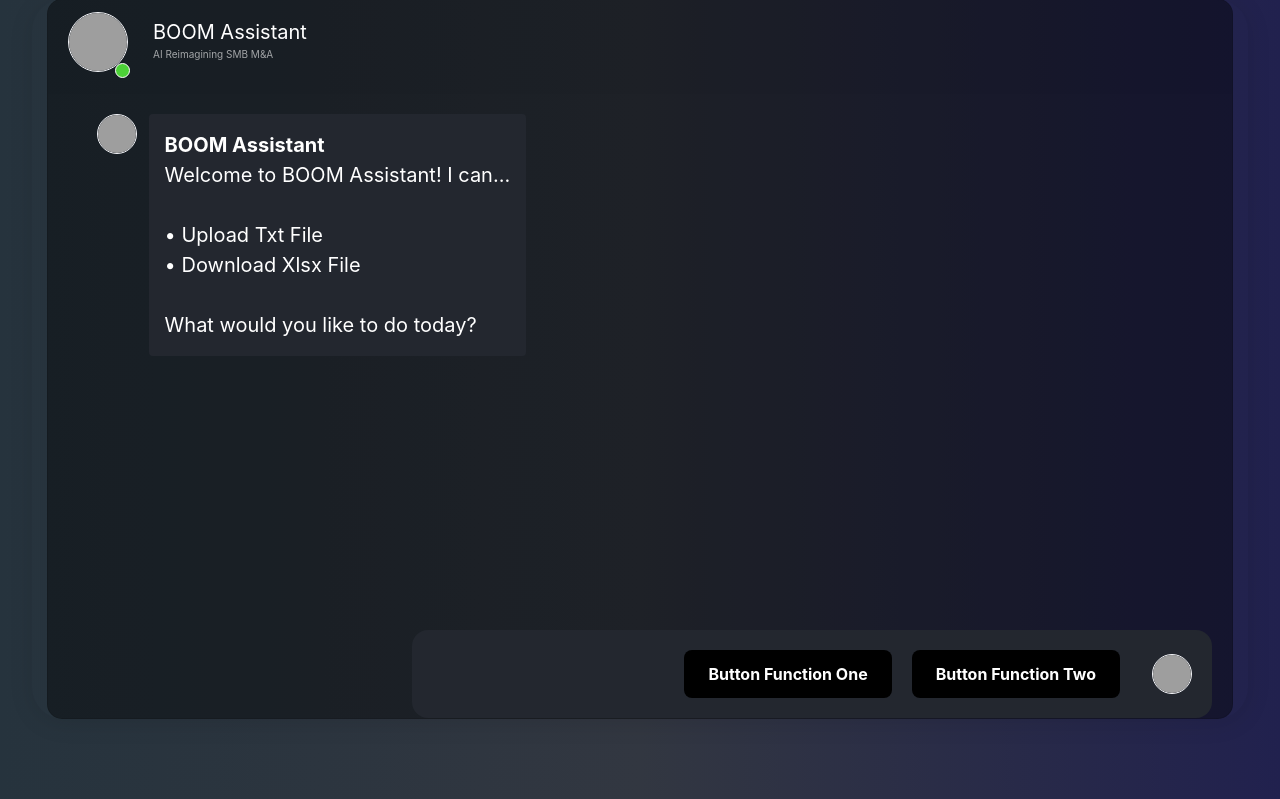
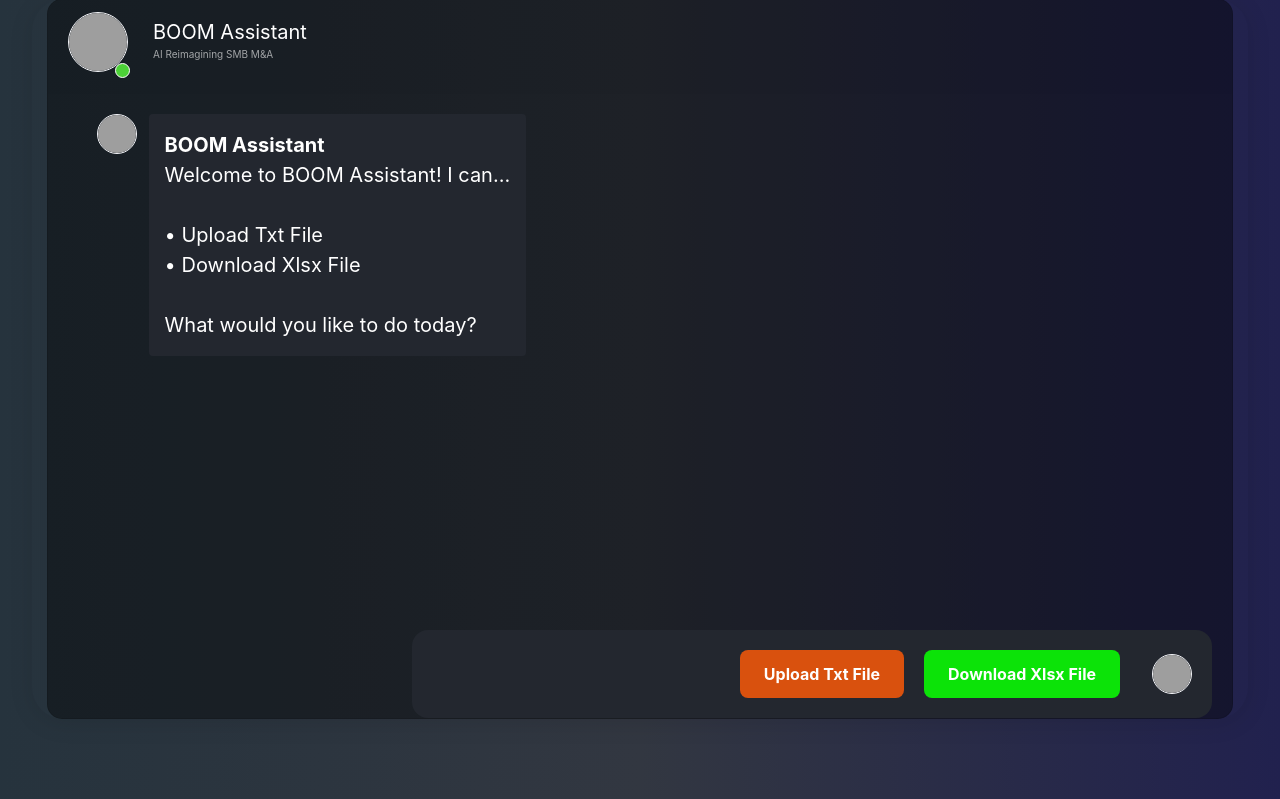
Before and after one commit to sfroning88/Boom-0018, a Flask app: page / in a window 1280 px wide. Shown: the part 17-816 px from the top of the page. Run offline with Flask 3, Linux system fonts and the light colour scheme; parts of the project's set-up code (start-up, migrations or seed data) failed here and were passed over; some libraries are stand-ins or nearby versions; grey boxes are pictures that could not be loaded.

Commit message:
Update chat.html
Handle simple file upload

```diff
--- a/templates/chat.html
+++ b/templates/chat.html
@@ -71,8 +71,8 @@
                   </div>
                   <div id="action-buttons" style="width: 100%; max-width: 800px; display: flex; flex-direction: column; gap: 0.5em; background: #23272f; border-radius: 16px; padding: 1em; justify-content: flex-end; margin-left: auto;">
                     <div style="display: flex; gap: 1em; justify-content: flex-end; align-items: center;">
-                      <button id="BUTTON_FUNCTION_ONE" class="btn btn-primary" style="margin: 0; background: #000000; border: none; padding: 12px 24px; border-radius: 8px; color: white; font-weight: bold;">Button Function One</button>
-                      <button id="BUTTON_FUNCTION_TWO" class="btn btn-primary" style="margin: 0; background: #000000; border: none; padding: 12px 24px; border-radius: 8px; color: white; font-weight: bold;">Button Function Two</button>
+                      <button id="UPLOAD_TXT_FILE" class="btn btn-primary" style="margin: 0; background: #d9510e; border: none; padding: 12px 24px; border-radius: 8px; color: white; font-weight: bold;">Upload Txt File</button>
+                      <button id="DOWNLOAD_XLSX_FILE" class="btn btn-primary" style="margin: 0; background: #0ce308; border: none; padding: 12px 24px; border-radius: 8px; color: white; font-weight: bold;">Download Xlsx File</button>
                       <div class="img_cont_msg" style="margin-left: 12px;">
                         <img src="https://i.ibb.co/d5b84Xw/Untitled-design.png" class="rounded-circle user_img_msg" style="width: 40px; height: 40px; object-fit: cover;">
                       </div>
@@ -98,16 +98,150 @@
       $(document).ready(function () {
         // Scroll to bottom on page load
         scrollToBottom();
-        $('#BUTTON_FUNCTION_ONE').on('click', function() {
+        $('#UPLOAD_TXT_FILE').off('click').on('click', function() {
           chatCounter++;
           var currentChatId = 'call-status-' + chatCounter;
 
           // Show user message bubble
           $('#chat-messages').append(
             '<div class="d-flex mb-3 justify-content-end">' +
-              '<div class="p-3 rounded" style="background: #000000; color: #fff; border-radius: 16px 16px 4px 16px; max-width: 80%;">' +
+              '<div class="p-3 rounded" style="background: #d9510e; color: #fff; border-radius: 16px 16px 4px 16px; max-width: 80%;">' +
                 '<span style="font-weight: bold;">You</span><br>' +
-                'Button Function One' +
+                'Upload Txt File' +
+              '</div>' +
+              '<div class="img_cont_msg" style="margin-left: 12px;">' +
+                '<img src="https://i.ibb.co/d5b84Xw/Untitled-design.png" class="rounded-circle user_img_msg" style="width: 40px; height: 40px; object-fit: cover;">' +
+              '</div>' +
+            '</div>'
+          );
+
+          // Show bot response asking for file upload
+          var botBubble = $('<div class="d-flex mb-3">' +
+            '<div class="img_cont_msg" style="margin-right: 12px;">' +
+              '<img src="https://media.licdn.com/dms/image/v2/D560BAQHK10HmqRh1rQ/company-logo_200_200/company-logo_200_200/0/1701815665068/wealthboom_logo?e=1755129600&v=beta&t=0RhPS_izHlCe2NRvKtO7mgT7LXo6T87muFlK-HR_noE" class="rounded-circle user_img_msg" style="width: 40px; height: 40px; object-fit: cover;">' +
+            '</div>' +
+            '<div class="p-3 rounded" style="background: #23272f; color: #fff; border-radius: 16px 16px 16px 4px; max-width: 80%;">' +
+              '<b>BOOM Assistant</b><br>Select Txt File.' +
+            '</div>' +
+          '</div>');
+          $('#chat-messages').append(botBubble);
+
+          // Replace action buttons with file upload form
+          $('#action-buttons').html(
+            '<form id="uploadForm" enctype="multipart/form-data" method="POST" action="/UPLOAD_FILE" style="width: 100%; max-width: 800px; display: flex; align-items: center; gap: 1em; background: #23272f; border-radius: 16px; padding: 1em; justify-content: flex-end; margin-left: auto;">' +
+              '<div class="form-group mb-0" style="flex: 1;">' +
+                '<input type="file" id="file" name="file" accept=".txt" class="form-control-file" required style="color: #fff; font-size: 1.25rem; font-weight: bold;">' +
+              '</div>' +
+              '<button type="submit" class="btn btn-primary" style="margin: 0; background: #d9510e; border: none; padding: 24px 24px; border-radius: 8px; color: white; font-weight: bold; font-size: 1.25rem;">Upload a File</button>' +
+              '<div class="img_cont_msg" style="margin-left: 12px;">' +
+                '<img src="https://i.ibb.co/d5b84Xw/Untitled-design.png" class="rounded-circle user_img_msg" style="width: 40px; height: 40px; object-fit: cover;">' +
+              '</div>' +
+            '</form>'
+          );
+
+          // Scroll to bottom
+          scrollToBottom();
+
+          // Handle file upload form submission
+          $('#uploadForm').off('submit').on('submit', function (event) {
+            event.preventDefault();
+            var formData = new FormData(this);
+            var fileInput = $('#file')[0];
+            var fileName = fileInput.files.length ? fileInput.files[0].name : '';
+            if (!fileName) return;
+
+            // Show user message bubble with file name
+            $('#chat-messages').append(
+              '<div class="d-flex mb-3 justify-content-end">' +
+                '<div class="p-3 rounded" style="background: #d9510e; color: #fff; border-radius: 16px 16px 4px 16px; max-width: 80%; display: flex; flex-direction: column; align-items: flex-end;">' +
+                  '<span style="font-weight: bold; margin-bottom: 2px;">You</span>' +
+                  '<span style="display: flex; align-items: center;">' +
+                    '<i class="fas fa-paperclip" style="margin-right: 6px;"></i>Attached: ' + fileName +
+                  '</span>' +
+                '</div>' +
+                '<div class="img_cont_msg" style="margin-left: 12px;">' +
+                  '<img src="https://i.ibb.co/d5b84Xw/Untitled-design.png" class="rounded-circle user_img_msg" style="width: 40px; height: 40px; object-fit: cover;">' +
+                '</div>' +
+              '</div>'
+            );
+
+            // Show bot "Uploading..." bubble with animated thinking dots
+            var uploadStatusId = 'upload-status-' + chatCounter;
+            var botBubble = $('<div class="d-flex mb-3">' +
+              '<div class="img_cont_msg" style="margin-right: 12px;">' +
+                '<img src="https://media.licdn.com/dms/image/v2/D560BAQHK10HmqRh1rQ/company-logo_200_200/company-logo_200_200/0/1701815665068/wealthboom_logo?e=1755129600&v=beta&t=0RhPS_izHlCe2NRvKtO7mgT7LXo6T87muFlK-HR_noE" class="rounded-circle user_img_msg" style="width: 40px; height: 40px; object-fit: cover;">' +
+              '</div>' +
+              '<div class="p-3 rounded" style="background: #23272f; color: #fff; border-radius: 16px 16px 16px 4px; max-width: 80%;">' +
+                '<b>BOOM Assistant</b><br><span id="' + uploadStatusId + '"><span class="thinking-dots"></span></span>' +
+              '</div>' +
+            '</div>');
+            $('#chat-messages').append(botBubble);
+
+            // Scroll to bottom
+            scrollToBottom();
+
+            $.ajax({
+              url: '/UPLOAD_TXT_FILE',
+              type: 'POST',
+              data: formData,
+              processData: false,
+              contentType: false,
+              success: function (data) {
+                if (data.success) {
+                  $('#' + uploadStatusId).html('<span style="color: limegreen;">File upload successful!</span>');
+                  $('#file').val('');
+                } else {
+                  $('#' + uploadStatusId).html('<span style="color: red;">File upload failure: ' + (data.message || 'Unknown error') + '</span>');
+                }
+
+                // Restore default 8-button layout
+                $('#action-buttons').html(
+                  '<div style="display: flex; gap: 1em; justify-content: flex-end; align-items: center;">' +
+                    '<button id="UPLOAD_TXT_FILE" class="btn btn-primary" style="margin: 0; background: #d9510e; border: none; padding: 12px 24px; border-radius: 8px; color: white; font-weight: bold;">Upload Txt File</button>' +
+                    '<button id="DOWNLOAD_XLSX_FILE" class="btn btn-primary" style="margin: 0; background: #0ce308; border: none; padding: 12px 24px; border-radius: 8px; color: white; font-weight: bold;">Download Xlsx File</button>' +
+                    '<img src="https://i.ibb.co/d5b84Xw/Untitled-design.png" class="rounded-circle user_img_msg" style="width: 40px; height: 40px; object-fit: cover;">' +
+                  '</div>'
+                );
+
+                // Re-attach event handlers for all buttons
+                attachButtonHandlers();
+              },
+              error: function () {
+                $('#' + uploadStatusId).html('<span style="color: red;">File upload failure.</span>');
+
+                // Restore default 8-button layout
+                $('#action-buttons').html(
+                  '<div style="display: flex; gap: 1em; justify-content: flex-end; align-items: center;">' +
+                    '<button id="UPLOAD_TXT_FILE" class="btn btn-primary" style="margin: 0; background: #d9510e; border: none; padding: 12px 24px; border-radius: 8px; color: white; font-weight: bold;">Upload Txt File</button>' +
+                    '<button id="DOWNLOAD_XLSX_FILE" class="btn btn-primary" style="margin: 0; background: #0ce308; border: none; padding: 12px 24px; border-radius: 8px; color: white; font-weight: bold;">Download Xlsx File</button>' +
+                    '<img src="https://i.ibb.co/d5b84Xw/Untitled-design.png" class="rounded-circle user_img_msg" style="width: 40px; height: 40px; object-fit: cover;">' +
+                  '</div>'
+                );
+
+                // Re-attach event handlers for all buttons
+                attachButtonHandlers();
+              }
+            });
+
+            // Style file input text color
+            $('#file').on('change', function() {
+              if (this.files && this.files[0]) {
+                $(this).css('color', '#fff');
+              }
+            });
+          });
+        });
+
+        $('#DOWNLOAD_XLSX_FILE').off('click').on('click', function() {
+          chatCounter++;
+          var currentChatId = 'call-status-' + chatCounter;
+
+          // Show user message bubble
+          $('#chat-messages').append(
+            '<div class="d-flex mb-3 justify-content-end">' +
+              '<div class="p-3 rounded" style="background: #0ce308; color: #fff; border-radius: 16px 16px 4px 16px; max-width: 80%;">' +
+                '<span style="font-weight: bold;">You</span><br>' +
+                'Download Xlsx File' +
               '</div>' +
               '<div class="img_cont_msg" style="margin-left: 12px;">' +
                 '<img src="https://i.ibb.co/d5b84Xw/Untitled-design.png" class="rounded-circle user_img_msg" style="width: 40px; height: 40px; object-fit: cover;">' +
@@ -129,67 +263,19 @@
           // Scroll to bottom
           scrollToBottom();
 
-          // BUTTON FUNCTION ONE
+          // DOWNLOAD XLSX FILE
           $.ajax({
-            url: '/BUTTON_FUNCTION_ONE',
+            url: '/DOWNLOAD_XLSX_FILE',
             type: 'POST',
             success: function (data) {
               if (data.success) {
-                $('#' + currentChatId).html('<span style="color: limegreen;">Button Function One success!</span>');
+                $('#' + currentChatId).html('<span style="color: limegreen;">Download Xlsx File success!</span>');
               } else {
-                $('#' + currentChatId).html('<span style="color: red;">Button Function One failure.</span>');
+                $('#' + currentChatId).html('<span style="color: red;">Download Xlsx File failure.</span>');
               }
             },
             error: function () {
-              $('#' + currentChatId).html('<span style="color: red;">Button Function One error.</span>');
-            }
-          });
-        });
-
-        $('#BUTTON_FUNCTION_TWO').on('click', function() {
-          chatCounter++;
-          var currentChatId = 'call-status-' + chatCounter;
-
-          // Show user message bubble
-          $('#chat-messages').append(
-            '<div class="d-flex mb-3 justify-content-end">' +
-              '<div class="p-3 rounded" style="background: #000000; color: #fff; border-radius: 16px 16px 4px 16px; max-width: 80%;">' +
-                '<span style="font-weight: bold;">You</span><br>' +
-                'Button Function Two' +
-              '</div>' +
-              '<div class="img_cont_msg" style="margin-left: 12px;">' +
-                '<img src="https://i.ibb.co/d5b84Xw/Untitled-design.png" class="rounded-circle user_img_msg" style="width: 40px; height: 40px; object-fit: cover;">' +
-              '</div>' +
-            '</div>'
-          );
-
-          // Show bot response with animated thinking dots
-          var botBubble = $('<div class="d-flex mb-3">' +
-            '<div class="img_cont_msg" style="margin-right: 12px;">' +
-              '<img src="https://media.licdn.com/dms/image/v2/D560BAQHK10HmqRh1rQ/company-logo_200_200/company-logo_200_200/0/1701815665068/wealthboom_logo?e=1755129600&v=beta&t=0RhPS_izHlCe2NRvKtO7mgT7LXo6T87muFlK-HR_noE" class="rounded-circle user_img_msg" style="width: 40px; height: 40px; object-fit: cover;">' +
-            '</div>' +
-            '<div class="p-3 rounded" style="background: #23272f; color: #fff; border-radius: 16px 16px 16px 4px; max-width: 80%;">' +
-              '<b>BOOM Assistant</b><br><span id="' + currentChatId + '"><span class="thinking-dots"></span></span>' +
-            '</div>' +
-          '</div>');
-          $('#chat-messages').append(botBubble);
-
-          // Scroll to bottom
-          scrollToBottom();
-
-          // BUTTON FUNCTION TWO
-          $.ajax({
-            url: '/BUTTON_FUNCTION_TWO',
-            type: 'POST',
-            success: function (data) {
-              if (data.success) {
-                $('#' + currentChatId).html('<span style="color: limegreen;">Button Function Two success!</span>');
-              } else {
-                $('#' + currentChatId).html('<span style="color: red;">Button Function Two failure.</span>');
-              }
-            },
-            error: function () {
-              $('#' + currentChatId).html('<span style="color: red;">Button Function Two error.</span>');
+              $('#' + currentChatId).html('<span style="color: red;">Download Xlsx File error.</span>');
             }
           });
         });
```
